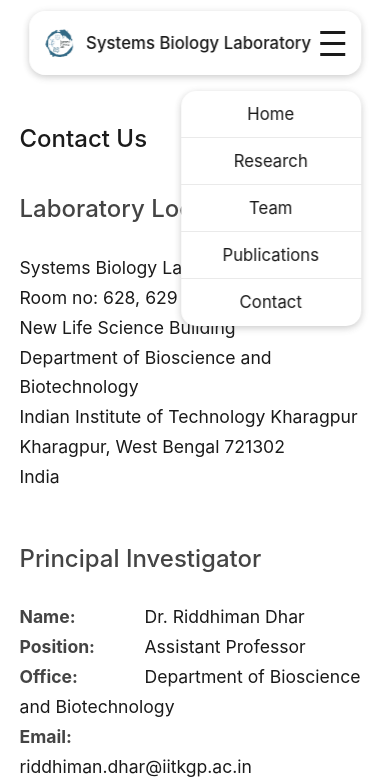
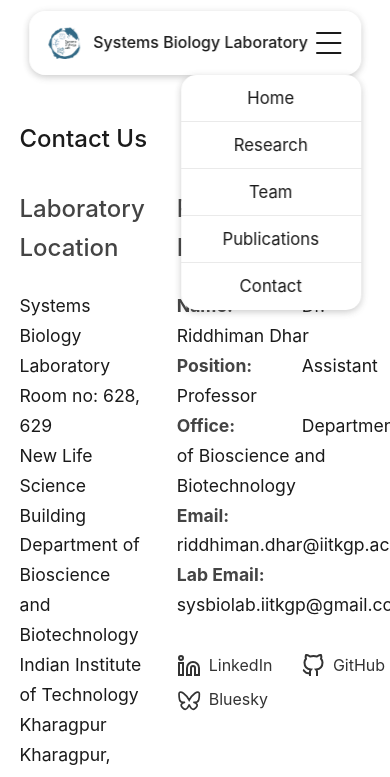
Before and after one commit to sbliitkgp/sbliitkgp.github.io, a plain HTML site: page contact.html in a window 390 px wide. Both pictures are taken after a click on the element 332 px from the left and 43 px from the top of the page. Shown: the top 777 px of the page. Drawn offline with Linux system fonts and the light colour scheme.

Commit message:
Update style.css

```diff
--- a/style.css
+++ b/style.css
@@ -87,7 +87,7 @@
     }
 
     .logo {
-        font-size: 1.05rem;
+        font-size: 1rem;
     }
 }
 
@@ -461,30 +461,66 @@
 }
 
 @media (max-width: 768px) {
-    .contact-grid {
-        grid-template-columns: 1fr;
+    header {
+        width: 85%;
+        height: 4rem;
     }
+
+    nav {
+        display: none;
+    }
+
+    .logo-img {
+        width: 32px;
+        height: 32px;
+    }
+
+    .logo {
+        font-size: 1rem;
+    }
+
+    .hamburger {
+        display: flex;
+    }
+
+    .dropdown {
+        display: none;
+        flex-direction: column;
+        position: absolute;
+        top: 4rem;
+        right: 0;
+        width: 100%;
+        background-color: var(--background-color);
+        box-shadow: 0 2px 7px rgba(79, 79, 79, 0.3);
+        z-index: 1000;
+        border-radius: 15px;
+        max-width: 180px;
+    }
+
+    .dropdown a {
+        padding: 0.6rem;
+        text-align: center;
+        border-bottom: 1px solid #eaeaea;
+        text-decoration: none;
+        font-size: 1.05rem;
+        position: relative;
+        color: var(--text-color);
+
+    }
+
+    .dropdown a:hover {
+        background: #e5e5e5;
+        border-radius: 15px;
+        transition: height 0.2s ease;
+    }
+
+    .dropdown a:last-child {
+        border-bottom: none;
+    }
+
 }
 
 @media (max-width: 480px) {
-    header {
-        padding: 0.5rem 1rem;
-        height: 4rem;
-    }
-
-    .logo-img {
-        width: 28px;
-        height: 28px;
-    }
-
-    nav {
-        gap: 1rem;
-    }
-
-    nav a {
-        font-size: 1rem;
-    }
-
     .hero h1 {
         font-size: 2rem;
     }
@@ -534,54 +570,8 @@
 
 .hamburger div {
     width: 25px;
-    height: 3px;
+    height: 2px;
     background-color: var(--text-color);
     margin: 4px 0;
     transition: 0.4s;
 }
-
-@media (max-width: 768px) {
-    nav {
-        display: none;
-    }
-
-    .hamburger {
-        display: flex;
-    }
-
-    .dropdown {
-        display: none;
-        flex-direction: column;
-        position: absolute;
-        top: 5rem;
-        right: 0;
-        width: 100%;
-        background-color: var(--background-color);
-        box-shadow: 0 2px 7px rgba(79, 79, 79, 0.3);
-        z-index: 1000;
-        border-radius: 15px;
-        max-width: 180px;
-    }
-
-    .dropdown a {
-        padding: 0.6rem;
-        text-align: center;
-        border-bottom: 1px solid #eaeaea;
-        text-decoration: none;
-        font-size: 1.05rem;
-        position: relative;
-        color: var(--text-color);
-
-    }
-
-    .dropdown a:hover {
-        background: #e5e5e5;
-        border-radius: 15px;
-        transition: height 0.2s ease;
-    }
-
-    .dropdown a:last-child {
-        border-bottom: none;
-    }
-
-}
```
